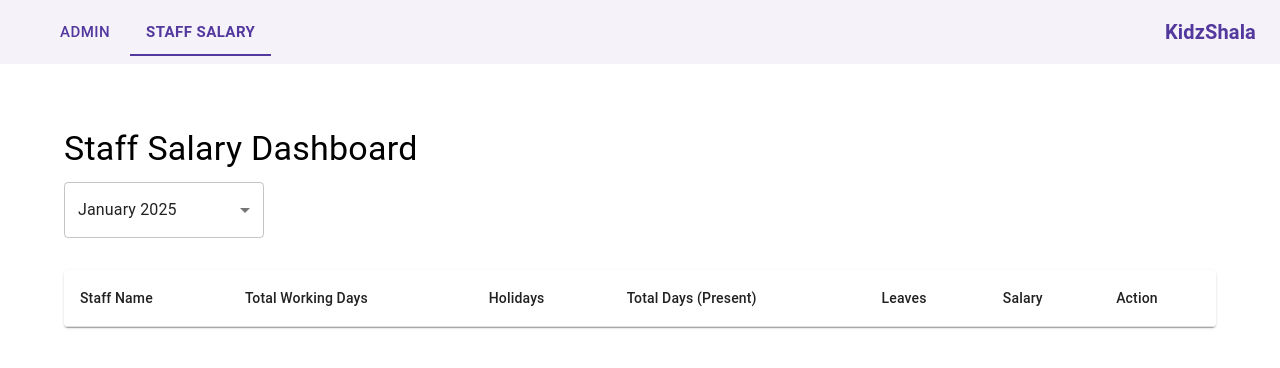
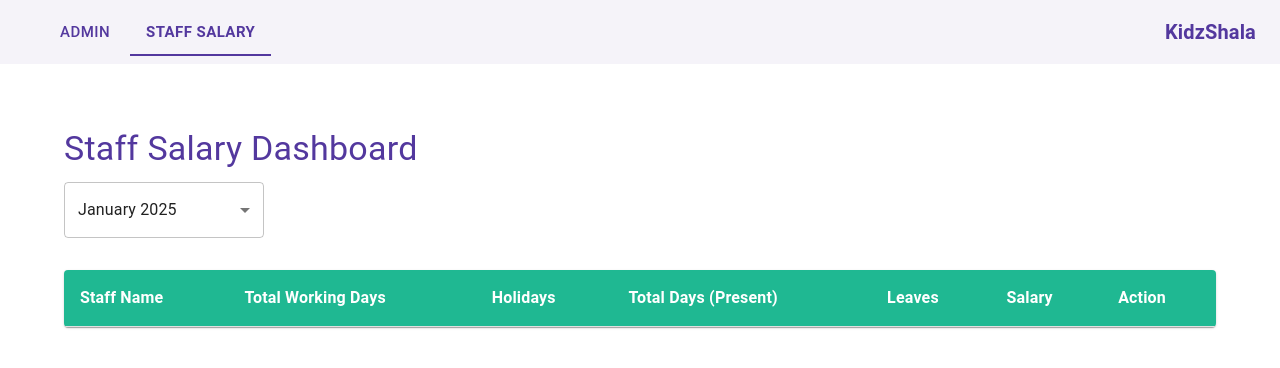
Before and after one commit to anushkasonii/Salary-Portal, a React (Vite) app: page /staff-salary in a window 1280 px wide. Shown: the top 368 px of the page. Built offline with nearby package versions, Linux system fonts and the light colour scheme.

Commit message:
minor changes

```diff
--- a/src/components/AdminDashboard.jsx
+++ b/src/components/AdminDashboard.jsx
@@ -56,7 +56,7 @@ function AdminDashboard({ staffData, setStaffData }) {
 
   return (
     <Box sx={{ py: 4 }}>
-      <Typography variant="h4" gutterBottom>
+      <Typography variant="h4" gutterBottom sx={{color:"#53389E"}}>
         Admin Dashboard
       </Typography>
 
@@ -142,11 +142,11 @@ function AdminDashboard({ staffData, setStaffData }) {
       <TableContainer component={Paper}>
         <Table>
           <TableHead>
-            <TableRow>
-              <TableCell>Staff Name</TableCell>
-              <TableCell>Yearly Salary</TableCell>
-              <TableCell>Monthly Salary</TableCell>
-              <TableCell>Leaves Allowed</TableCell>
+            <TableRow sx={{bgcolor:"#1FB892"}}>
+              <TableCell sx={{color:"white", fontSize:'16px', fontWeight:'bold'}}>Staff Name</TableCell>
+              <TableCell sx={{color:"white", fontSize:'16px', fontWeight:'bold'}}>Yearly Salary</TableCell>
+              <TableCell sx={{color:"white", fontSize:'16px', fontWeight:'bold'}}>Monthly Salary</TableCell>
+              <TableCell sx={{color:"white", fontSize:'16px', fontWeight:'bold'}}>Leaves Allowed</TableCell>
             </TableRow>
           </TableHead>
           <TableBody>
--- a/src/components/StaffSalary.jsx
+++ b/src/components/StaffSalary.jsx
@@ -117,7 +117,7 @@ function StaffSalary({ staffData, setStaffData, attendanceData, setAttendanceDat
 
   return (
     <Box sx={{ py: 4 }}>
-      <Typography variant="h4" gutterBottom>
+      <Typography variant="h4" gutterBottom sx={{color:"#53389E"}}>
         Staff Salary Dashboard
       </Typography>
 
@@ -138,14 +138,14 @@ function StaffSalary({ staffData, setStaffData, attendanceData, setAttendanceDat
       <TableContainer component={Paper}>
         <Table>
           <TableHead>
-            <TableRow>
-              <TableCell>Staff Name</TableCell>
-              <TableCell>Total Working Days</TableCell>
-              <TableCell>Holidays</TableCell>
-              <TableCell>Total Days (Present)</TableCell>
-              <TableCell>Leaves</TableCell>
-              <TableCell>Salary</TableCell>
-              <TableCell>Action</TableCell>
+            <TableRow sx={{bgcolor:"#1FB892"}}>
+              <TableCell sx={{color:"white", fontSize:'16px', fontWeight:'bold'}}>Staff Name</TableCell>
+              <TableCell sx={{color:"white", fontSize:'16px', fontWeight:'bold'}}>Total Working Days</TableCell>
+              <TableCell sx={{color:"white", fontSize:'16px', fontWeight:'bold'}}>Holidays</TableCell>
+              <TableCell sx={{color:"white", fontSize:'16px', fontWeight:'bold'}}>Total Days (Present)</TableCell>
+              <TableCell sx={{color:"white", fontSize:'16px', fontWeight:'bold'}}>Leaves</TableCell>
+              <TableCell sx={{color:"white", fontSize:'16px', fontWeight:'bold'}}>Salary</TableCell>
+              <TableCell sx={{color:"white", fontSize:'16px', fontWeight:'bold'}}>Action</TableCell>
             </TableRow>
           </TableHead>
           <TableBody>
```
